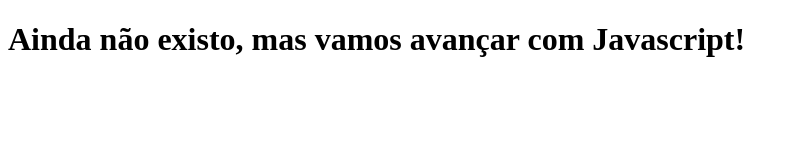
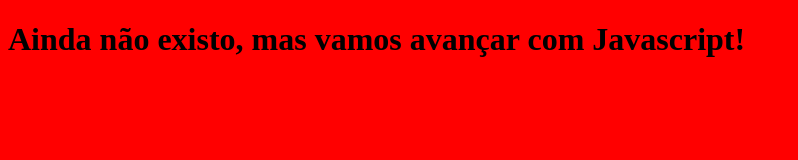
Before and after one commit to mrjaques/curso-javascript, a plain HTML site: page exercicio03.html in a window 1280 px wide. Shown: the whole page, without its empty margins (0-798 px from the left). Drawn offline with Linux system fonts and the light colour scheme.

Commit message:
feat: aula 02 - Aplicando CSS básico para os arquivos html

```diff
--- /dev/null
+++ b/exercicio02.css
@@ -0,0 +1,3 @@
+body {
+    background-color: red;
+}
--- a/exercicio03.html
+++ b/exercicio03.html
@@ -4,6 +4,11 @@
     <meta charset="UTF-8">
     <meta name="viewport" content="width=device-width, initial-scale=1.0">
     <title>Document</title>
+    <style>
+        body {
+            background-color: red;
+        }
+    </style>
 </head>
 <body>
     <h1>Ainda não existo, mas vamos avançar com Javascript!</h1>
```
Also changed, not shown: exercicio02.html (+2 -0 lines).
